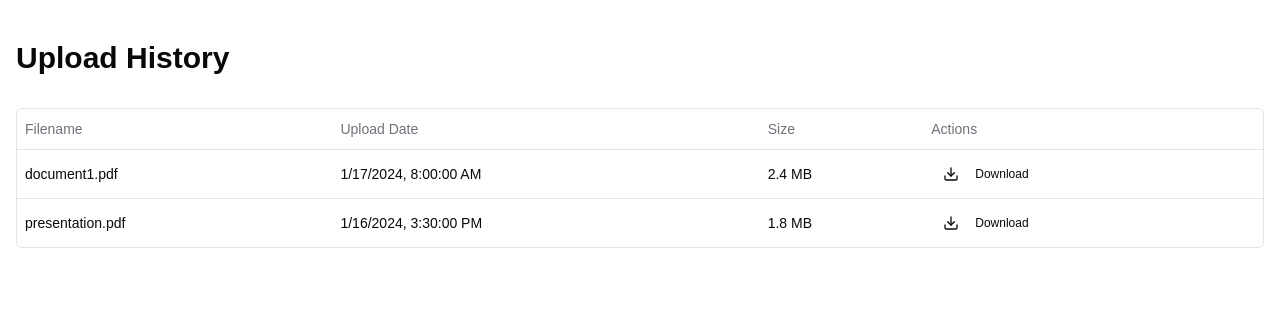
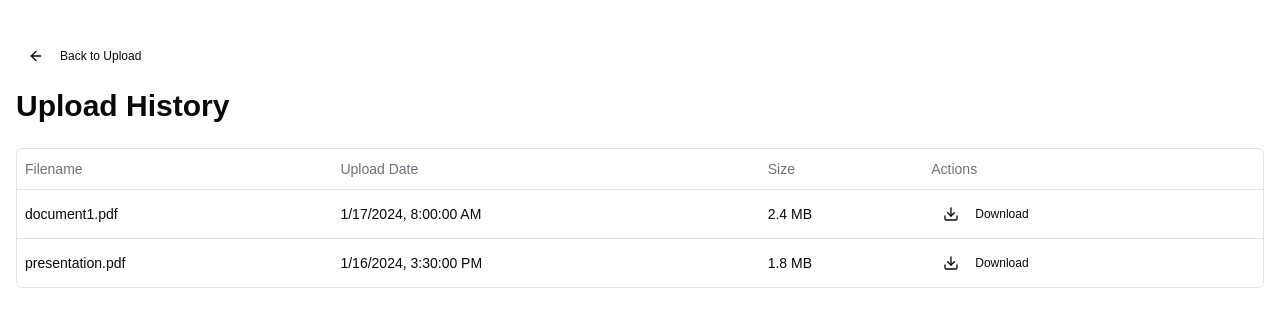
Before and after one commit to yewhan07/pdfly, a Next.js app in the folder frontend/: page /history in a window 1280 px wide. Shown: the top 326 px of the page. Built offline with nearby package versions, Linux system fonts and the light colour scheme.

Commit message:
Add back button to history page for improved navigation and user experience

```diff
--- a/frontend/src/app/history/page.js
+++ b/frontend/src/app/history/page.js
@@ -9,7 +9,8 @@ import {
   TableRow,
 } from "@/components/ui/table"
 import { Button } from "@/components/ui/button"
-import { Download } from "lucide-react"
+import { Download, ArrowLeft } from "lucide-react"
+import Link from "next/link"
 
 // Mock data - will be replaced with real data from API
 const mockUploads = [
@@ -32,7 +33,15 @@ const mockUploads = [
 export default function HistoryPage() {
   return (
     <div className="container mx-auto py-10 px-4">
-      <h1 className="text-3xl font-bold mb-8">Upload History</h1>
+      <div className="mb-6">
+        <Link href="/">
+          <Button variant="ghost" size="sm" className="mb-4">
+            <ArrowLeft className="h-4 w-4 mr-2" />
+            Back to Upload
+          </Button>
+        </Link>
+        <h1 className="text-3xl font-bold">Upload History</h1>
+      </div>
 
       <div className="rounded-md border">
         <Table>
```
